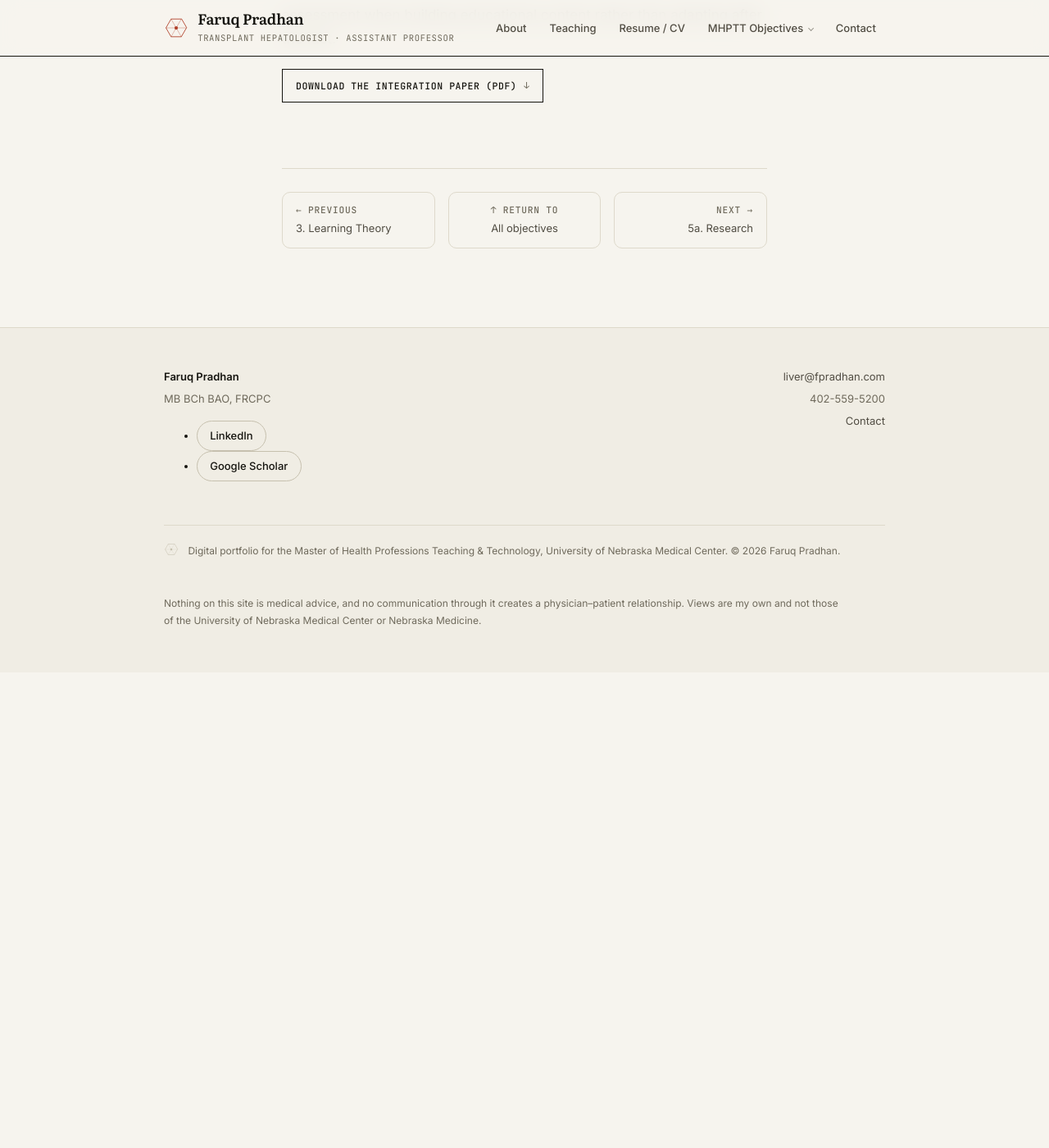
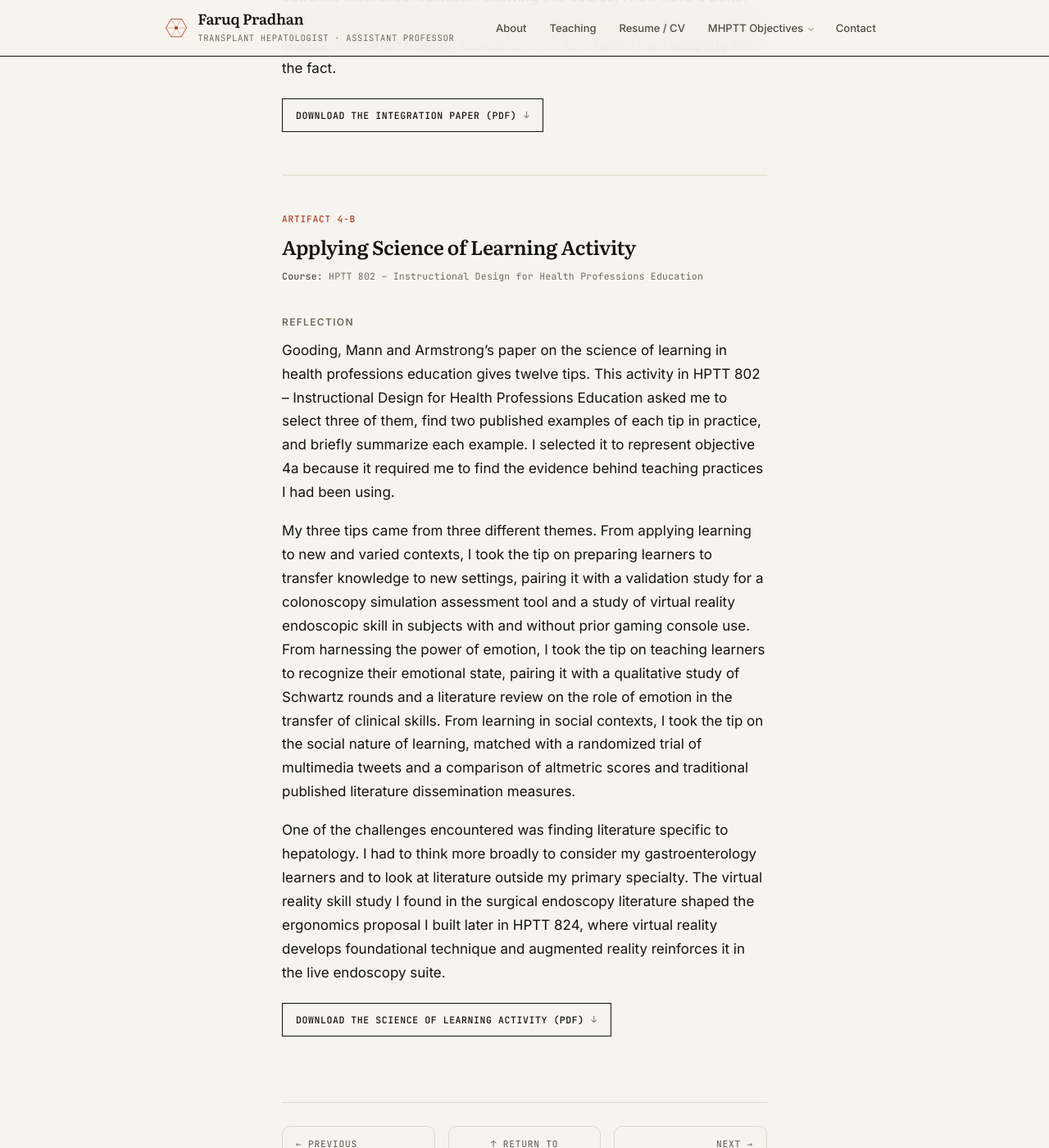
Before and after one commit to fpradhan/fpradhan.github.io, a Jekyll site: the page built from _competencies/4-best-practices-in-teaching.md, in a window 1280 px wide and 1400 px high, scrolled down 1547 px. Shown: the whole window at 82% size. Built offline with Jekyll 4.4.1, drawn with Linux system fonts in a browser that asks for light colours; before the commit the page ends 2367 px from its top, so only the background shows below that; some of the changed text lies outside the part shown.

Commit message:
Add artifact 4-B, Applying Science of Learning Activity
Installs the updated HPTT 802 PDF over the file banked last commit, and
publishes the reflection Faruq supplied. The template placeholder in the
competency file moves on to 4-C.

His opening repeated 2-B's construction word for word ("The purpose of this
assignment in HPTT ### was to"), so it now opens on the Gooding, Mann and
Armstrong paper instead. The introductory comma before "I took the tip on
preparing learners" matches its two sibling clauses.

All eight artifacts are now linked.

Co-Authored-By: Claude Opus 5 <noreply@anthropic.com>
Claude-Session: https://claude.ai/code/session_01SajNJDGDkt5q5fCgsPRcNk

```diff
--- a/_competencies/4-best-practices-in-teaching.md
+++ b/_competencies/4-best-practices-in-teaching.md
@@ -13,6 +13,10 @@ artifacts:
     title: "Integration Paper"
     course: "HPTT 801"
     anchor: "artifact-4-a"
+  - label: "4-B"
+    title: "Applying Science of Learning Activity"
+    course: "HPTT 802"
+    anchor: "artifact-4-b"
 redirect_from: /artifacts/4-best-practices-in-teaching/
 statement: >-
   Demonstrate reflective practice through the integration of evidence-based
@@ -60,6 +64,43 @@ after the fact.
 
 </section>
 
+<section class="artifact" id="artifact-4-b" markdown="1">
+
+<p class="label">Artifact 4-B</p>
+
+## Applying Science of Learning Activity
+
+**Course:** HPTT 802 – Instructional Design for Health Professions Education
+{: .meta}
+
+### Reflection
+
+Gooding, Mann and Armstrong's paper on the science of learning in health professions education
+gives twelve tips. This activity in HPTT 802 – Instructional Design for Health Professions
+Education asked me to select three of them, find two published examples of each tip in practice,
+and briefly summarize each example. I selected it to represent objective 4a because it required me
+to find the evidence behind teaching practices I had been using.
+
+My three tips came from three different themes. From applying learning to new and varied contexts,
+I took the tip on preparing learners to transfer knowledge to new settings, pairing it with a
+validation study for a colonoscopy simulation assessment tool and a study of virtual reality
+endoscopic skill in subjects with and without prior gaming console use. From harnessing the power
+of emotion, I took the tip on teaching learners to recognize their emotional state, pairing it
+with a qualitative study of Schwartz rounds and a literature review on the role of emotion in the
+transfer of clinical skills. From learning in social contexts, I took the tip on the social nature
+of learning, matched with a randomized trial of multimedia tweets and a comparison of altmetric
+scores and traditional published literature dissemination measures.
+
+One of the challenges encountered was finding literature specific to hepatology. I had to think
+more broadly to consider my gastroenterology learners and to look at literature outside my primary
+specialty. The virtual reality skill study I found in the surgical endoscopy literature shaped the
+ergonomics proposal I built later in HPTT 824, where virtual reality develops foundational
+technique and augmented reality reinforces it in the live endoscopy suite.
+
+<p><a class="dl" href="{{ '/assets/artifacts/hptt802-science-of-learning-activity.pdf' | relative_url }}" rel="noopener" target="_blank">Download the science of learning activity (PDF)<span class="sr-only"> (opens in a new tab)</span></a></p>
+
+</section>
+
 {% comment %}
   ARTIFACT TEMPLATE — copy everything between the dashed rules out of this
   comment, once per artifact, and fill it in. Nothing inside a Liquid comment
@@ -69,9 +110,9 @@ after the fact.
   artifact appears in the jump list here and in the list on /objectives/.
 
   ----------------------------------------------------------------------------
-<section class="artifact" id="artifact-4-b" markdown="1">
+<section class="artifact" id="artifact-4-c" markdown="1">
 
-<p class="label">Artifact 4-B</p>
+<p class="label">Artifact 4-C</p>
 
 ## Title of the artifact
 
```
Also changed, not shown: assets/artifacts/README.md (+1 -1 lines), 1 other file.
